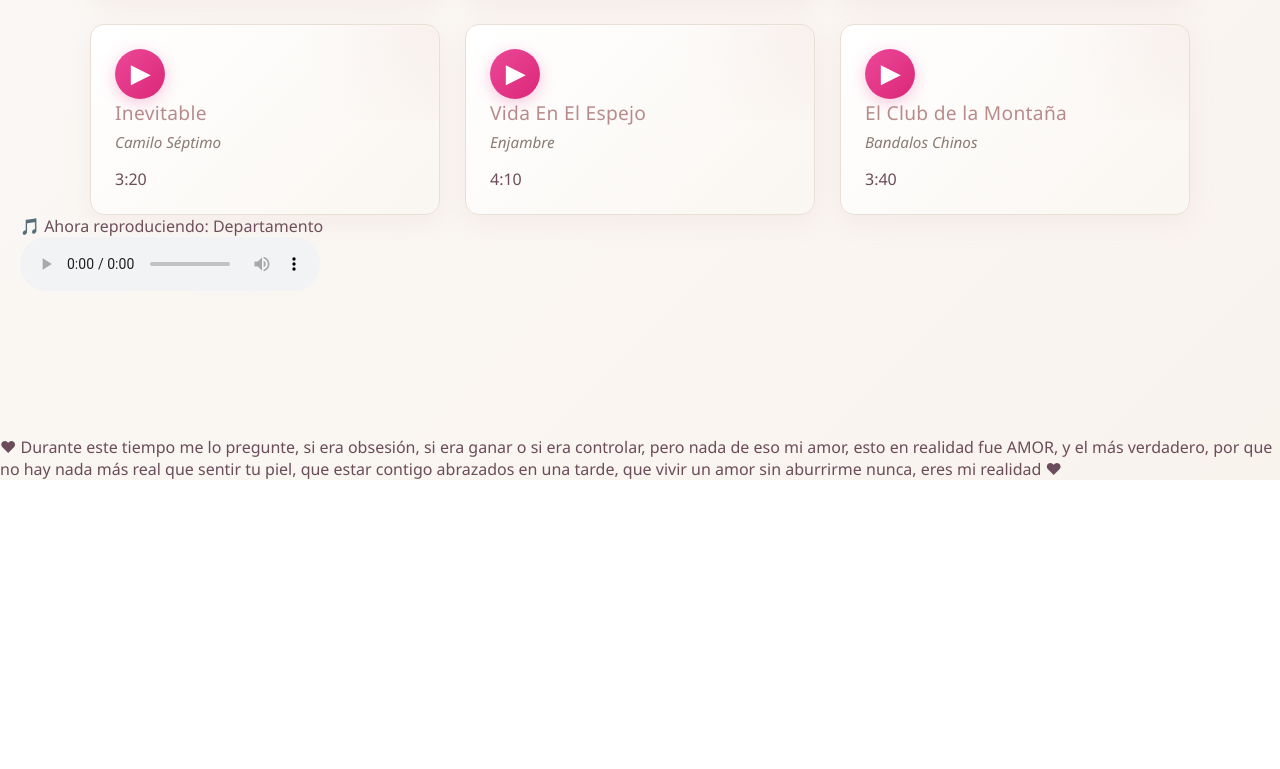
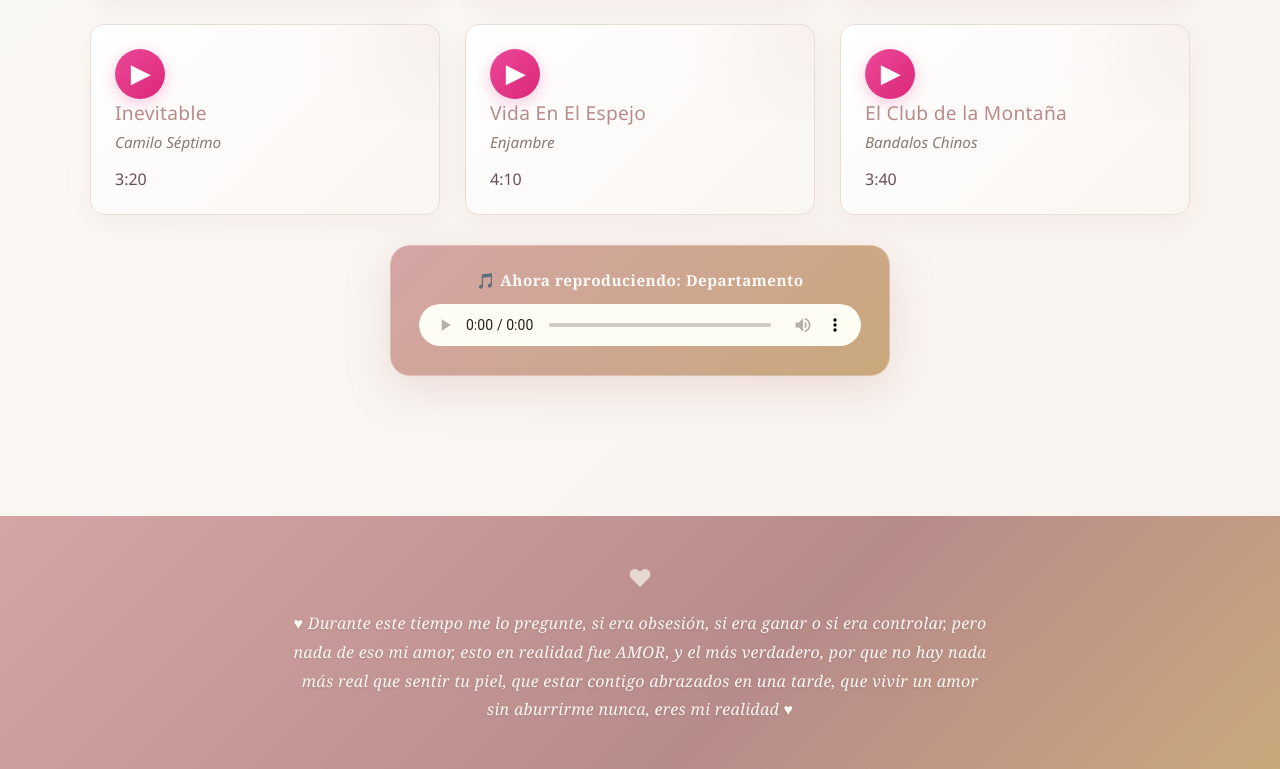
Before and after one commit to Zahabad-dev/mi-angy, a Next.js app in the folder frontend/: page / in a window 1280 px wide. Shown: the part 2100-2869 px from the top of the page. Before the commit the page ends 2580 px from the top, so only its background shows below. Built offline with nearby package versions, Linux system fonts and the light colour scheme.

Commit message:
style: reproductor centrado y elegante, footer con fondo degradado y texto centrado

```diff
--- a/frontend/styles/Home.elegant.module.css
+++ b/frontend/styles/Home.elegant.module.css
@@ -1116,3 +1116,66 @@
     transform: rotate(360deg);
   }
 }
+
+/* Reproductor elegante */
+.playerContainer {
+  background: linear-gradient(135deg, #d4a5a5 0%, #c9a87c 100%);
+  border-radius: 20px;
+  padding: 24px 28px;
+  margin: 30px auto 0;
+  max-width: 500px;
+  color: white;
+  box-shadow: 0 12px 40px rgba(212, 165, 165, 0.35);
+  text-align: center;
+  border: 1px solid rgba(255, 255, 255, 0.25);
+}
+
+.playerTitle {
+  font-size: 0.95rem;
+  margin-bottom: 14px;
+  font-weight: 600;
+  opacity: 0.95;
+  letter-spacing: 0.5px;
+  font-family: 'Georgia', 'Playfair Display', serif;
+}
+
+.audioPlayer {
+  width: 100%;
+  height: 42px;
+  border-radius: 20px;
+  accent-color: #c9a87c;
+  filter: sepia(0.2) saturate(0.8);
+}
+
+/* Footer elegante */
+.footer {
+  background: linear-gradient(135deg, #d4a5a5 0%, #b88b8b 60%, #c9a87c 100%);
+  color: #faf6f1;
+  text-align: center;
+  padding: 45px 30px;
+  margin-top: auto;
+  border-top: none;
+  position: relative;
+  z-index: 10;
+}
+
+.footer::before {
+  content: '♥';
+  display: block;
+  font-size: 1.5rem;
+  margin-bottom: 15px;
+  opacity: 0.7;
+  animation: heartbeat 1.5s ease-in-out infinite;
+}
+
+.footerText {
+  font-size: 1rem;
+  font-weight: 400;
+  letter-spacing: 0.3px;
+  line-height: 1.8;
+  max-width: 700px;
+  margin: 0 auto;
+  font-family: 'Georgia', 'Playfair Display', serif;
+  font-style: italic;
+  text-shadow: 0 1px 3px rgba(0, 0, 0, 0.1);
+}
```
